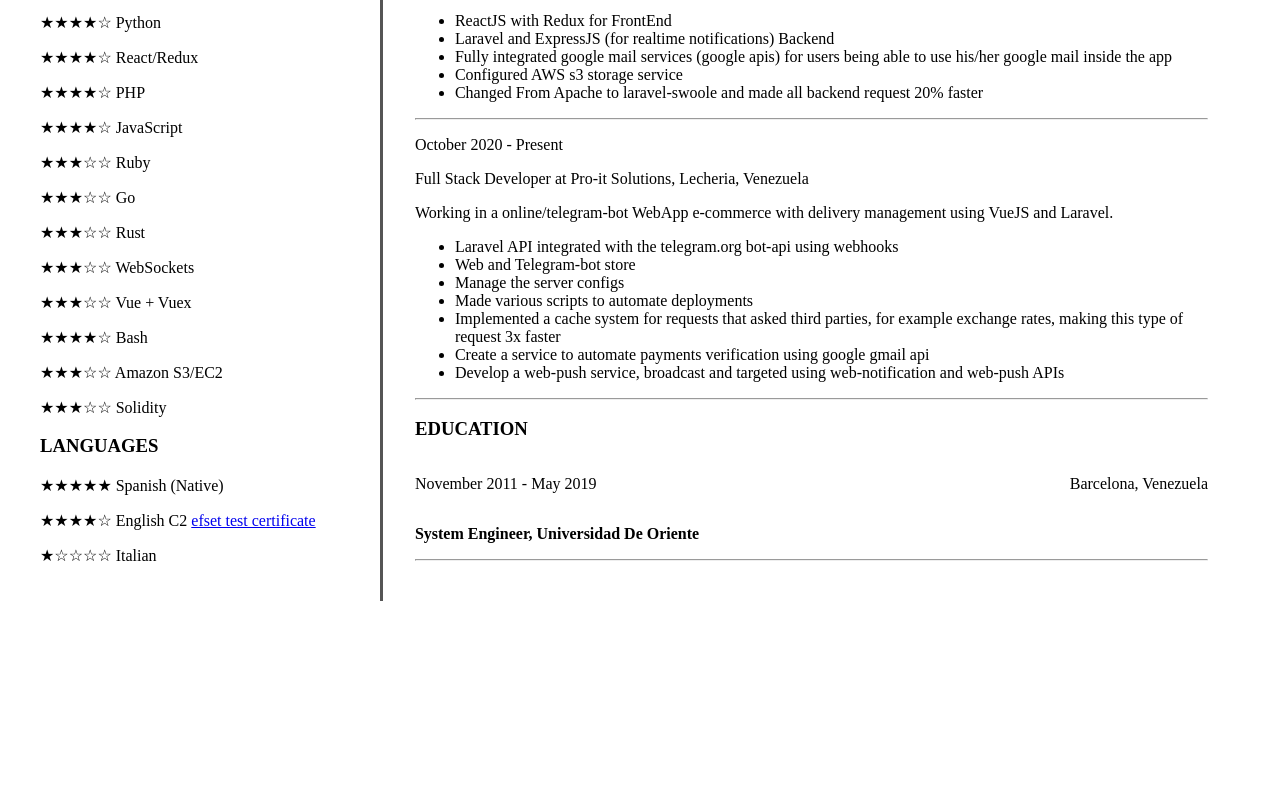
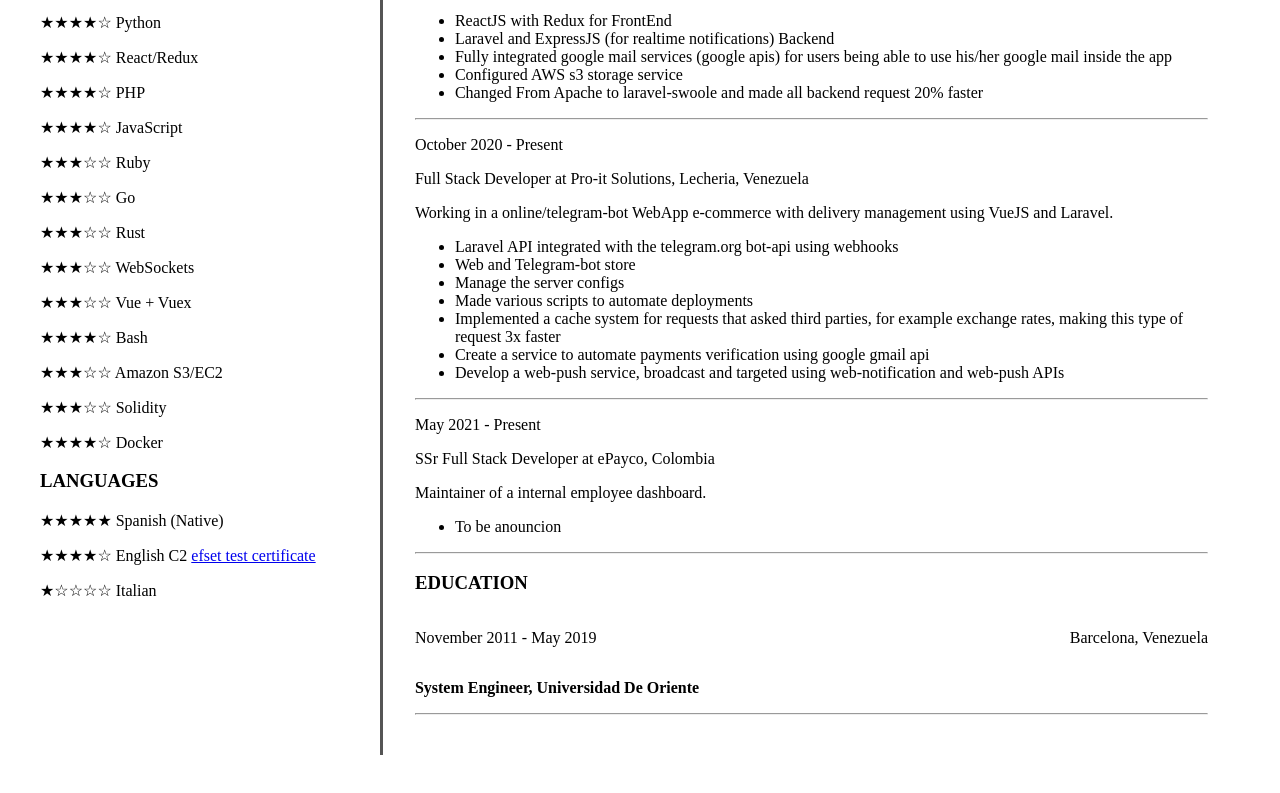
Before and after one commit to Antuan01/simple-cv, a plain HTML site: page index.html in a window 1280 px wide. Shown: the part 757-1550 px from the top of the page. Before the commit the page ends 1398 px from the top, so only its background shows below. Drawn offline with Linux system fonts and the light colour scheme; a script that the page names is missing.

Commit message:
added epayco

```diff
--- a/index.html
+++ b/index.html
@@ -67,6 +67,7 @@
               <p> ★★★★☆ Bash </p>
               <p> ★★★☆☆ Amazon S3/EC2</p>
               <p> ★★★☆☆ Solidity </p>
+              <p> ★★★★☆ Docker </p>
               <h3> LANGUAGES </h3>
               <p> ★★★★★ Spanish (Native) </p>
               <p> ★★★★☆ English C2 <a target="_blank" href="https://www.efset.org/cert/XNeTTN" > efset test certificate</a></p>
@@ -120,6 +121,16 @@
             </ul>
 
 
+             <hr />
+
+            <p> May 2021 - Present <p>
+            <p> SSr Full Stack Developer at ePayco, Colombia </p>
+            <p>  Maintainer of a internal employee dashboard. </p>
+
+            <ul>
+                <li> To be anouncion </li>
+            </ul>
+
 
             <hr />
 
```
